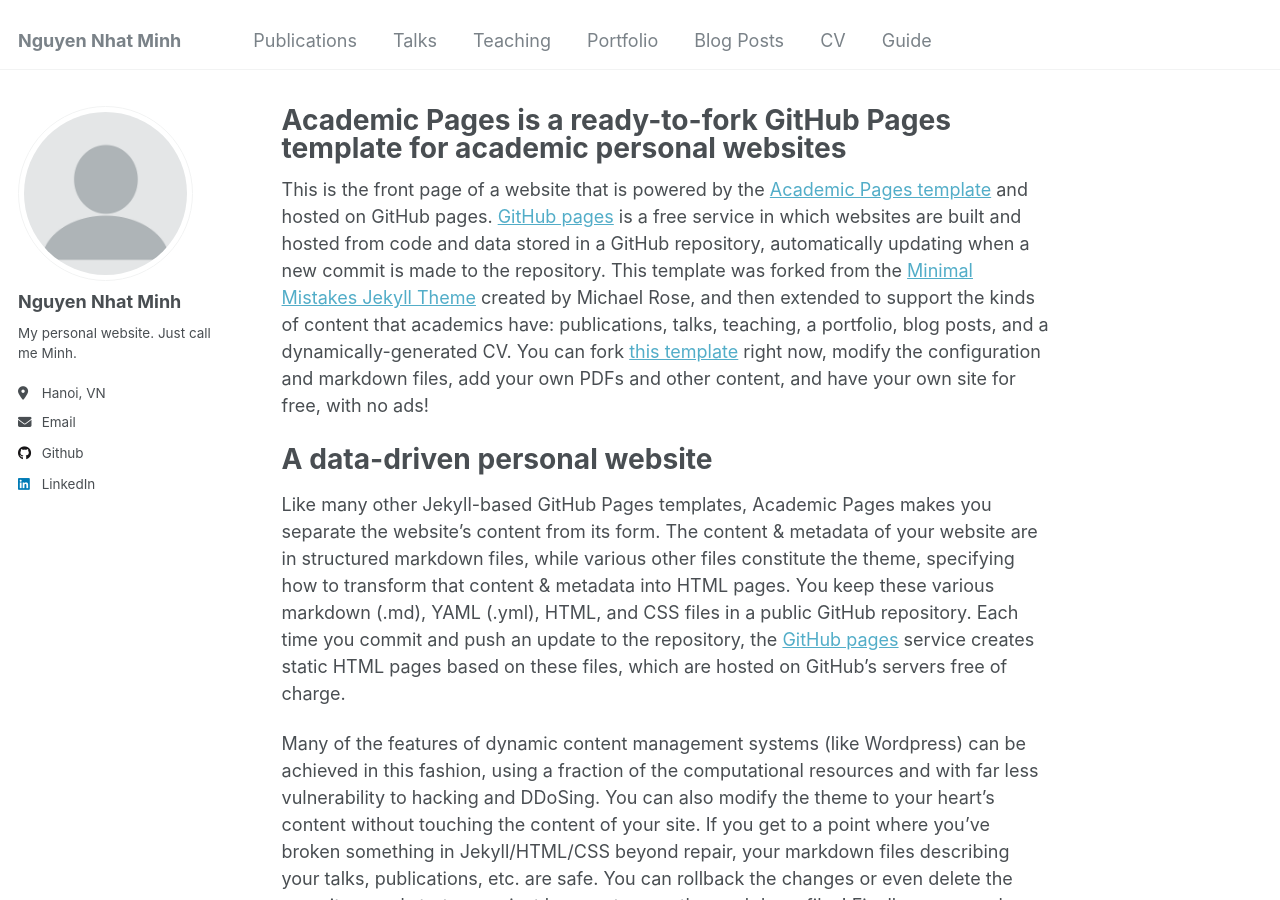
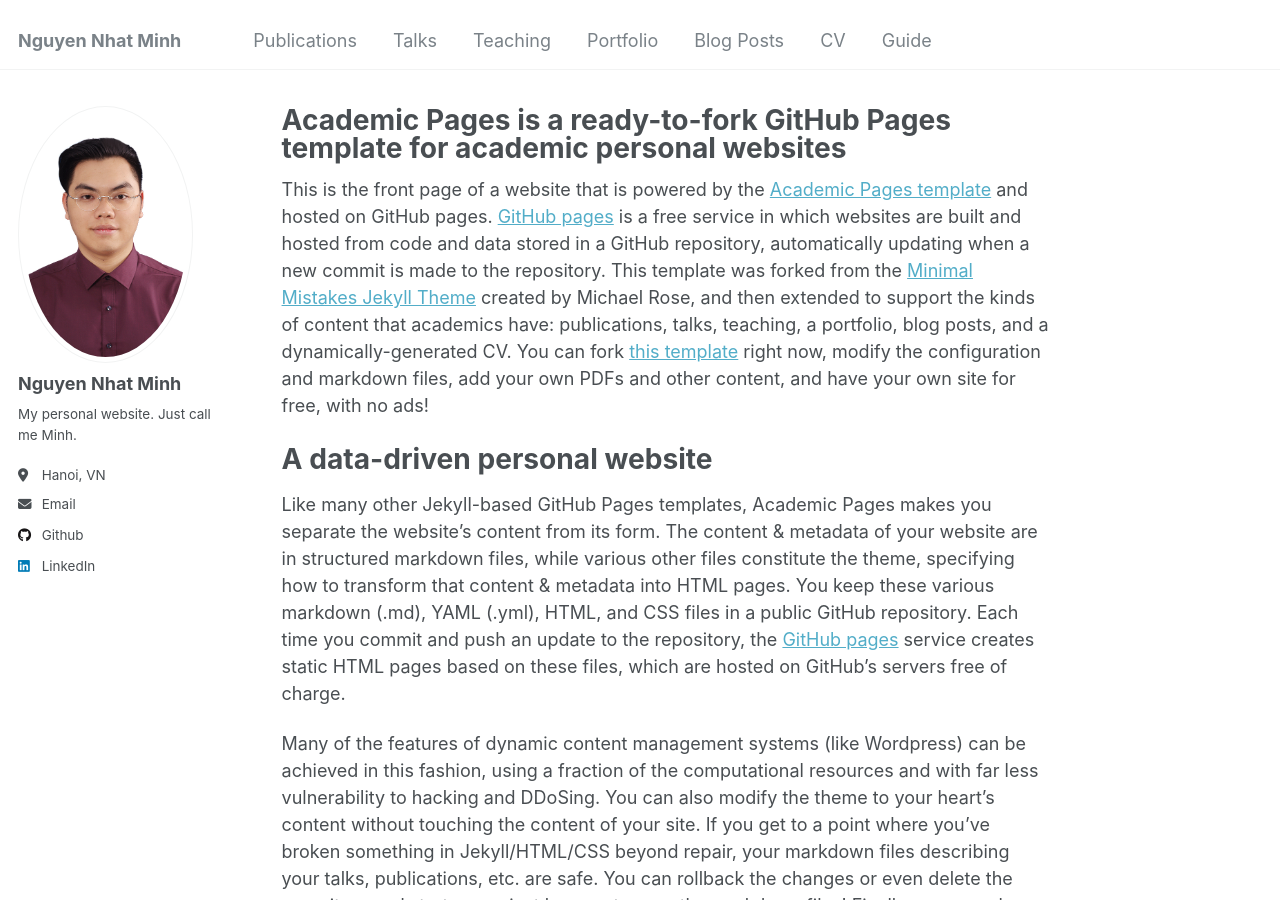
Before and after one commit to nguyen-nhat-minh/nguyen-nhat-minh.github.io, a Jekyll site: the page built from _pages/about.md, in a window 1280 px wide and 900 px high. Built offline with Jekyll 4.4.1, drawn with Linux system fonts in a browser that asks for light colours.

Commit message:
Update _config.yml

```diff
--- a/_config.yml
+++ b/_config.yml
@@ -21,7 +21,7 @@
 #               Additional customization can be done by editing /_includes/author-profile.html
 author:
   # Biographic information
-  avatar           : "profile.png"
+  avatar           : "4x66.jpg"
   name             : "Nguyen Nhat Minh"
   pronouns         : # example: "she/her"
   bio              : "My personal website. Just call me Minh."
```
